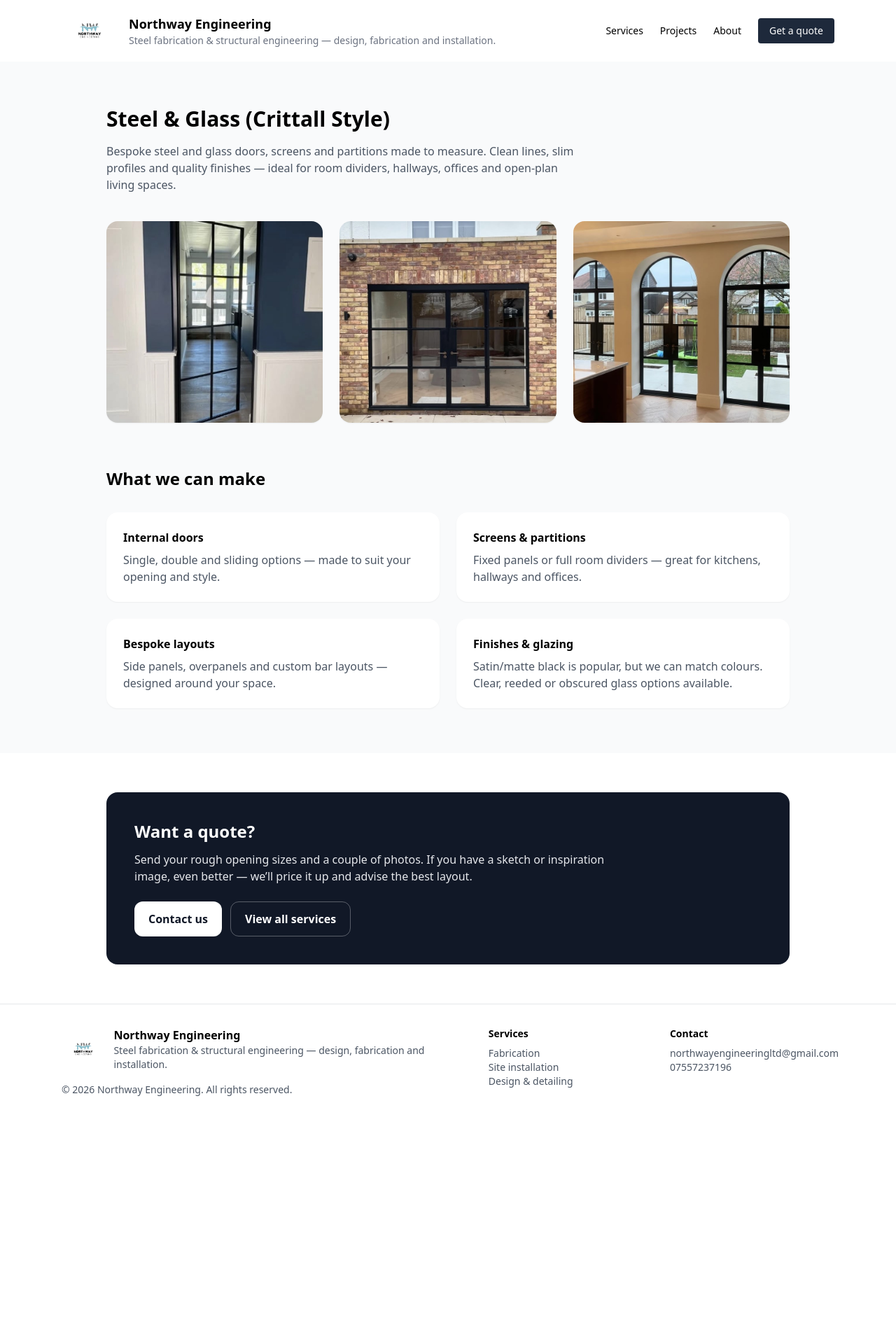
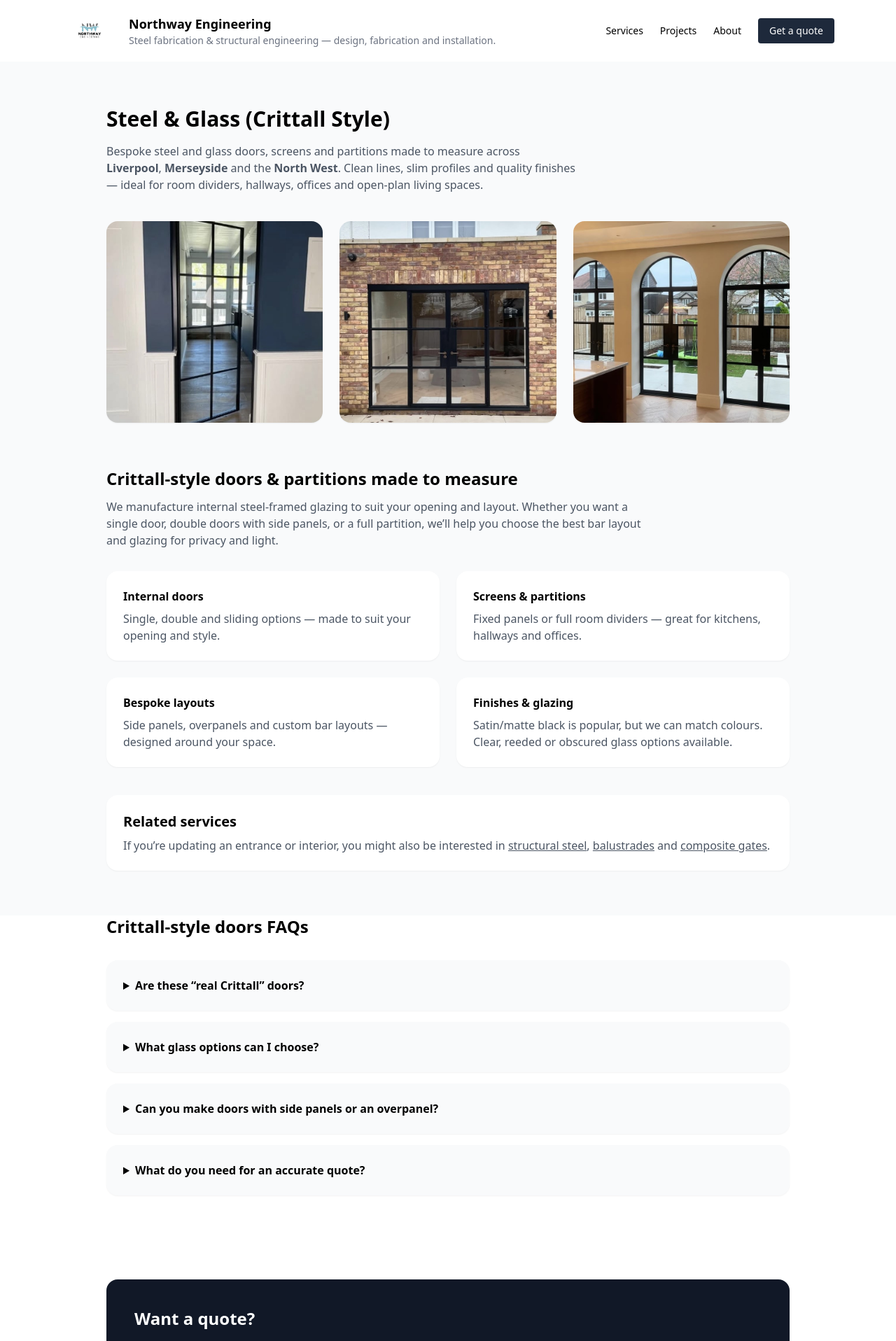
Before and after one commit to giuseppe101-arch/northway-engineering-site2, a Next.js app: page /products/crittall-doors in a window 1280 px wide. Shown: the top 1916 px of the page at 70% size. Before the commit the page ends 1599 px from the top, so only its background shows below. Built offline with nearby package versions, Linux system fonts and the light colour scheme.

Commit message:
Update crittall-doors.jsx

```diff
--- a/pages/products/crittall-doors.jsx
+++ b/pages/products/crittall-doors.jsx
@@ -1,5 +1,6 @@
 import Head from "next/head";
 import Image from "next/image";
+import Link from "next/link";
 import Header from "../../components/Header";
 import Footer from "../../components/Footer";
 
@@ -7,10 +8,10 @@
   return (
     <>
       <Head>
-        <title>Steel &amp; Glass (Crittall Style) — Northway Engineering</title>
+        <title>Crittall-Style Steel &amp; Glass Doors Liverpool | Northway Engineering</title>
         <meta
           name="description"
-          content="Crittall-style steel and glass doors, screens and partitions made to measure — internal glazing, room dividers and bespoke finishes across Liverpool and the North West."
+          content="Crittall-style steel & glass doors in Liverpool & the North West — made-to-measure internal doors, screens and partitions with quality finishes and glazing options."
         />
       </Head>
 
@@ -21,9 +22,10 @@
         <section className="max-w-5xl mx-auto px-6 py-16">
           <h1 className="text-3xl font-bold">Steel &amp; Glass (Crittall Style)</h1>
           <p className="mt-4 text-gray-600 max-w-2xl">
-            Bespoke steel and glass doors, screens and partitions made to measure. Clean lines,
-            slim profiles and quality finishes — ideal for room dividers, hallways, offices and
-            open-plan living spaces.
+            Bespoke steel and glass doors, screens and partitions made to measure across{" "}
+            <strong>Liverpool</strong>, <strong>Merseyside</strong> and the{" "}
+            <strong>North West</strong>. Clean lines, slim profiles and quality finishes — ideal
+            for room dividers, hallways, offices and open-plan living spaces.
           </p>
 
           {/* IMAGE GRID */}
@@ -31,10 +33,10 @@
             <div className="relative w-full h-72 rounded-2xl overflow-hidden shadow-sm">
               <Image
                 src="/images/glassdoor1.jpg"
-                alt="Crittall-style steel and glass doors"
+                alt="Crittall-style steel and glass doors installed in Liverpool"
                 fill
                 sizes="(max-width: 768px) 100vw, 33vw"
-                className="object-cover"
+                className="object-cover object-center"
                 priority
               />
             </div>
@@ -42,20 +44,20 @@
             <div className="relative w-full h-72 rounded-2xl overflow-hidden shadow-sm">
               <Image
                 src="/images/glassdoor3.jpg"
-                alt="Steel and glass partition screen"
+                alt="Steel and glass partition screen and room divider"
                 fill
                 sizes="(max-width: 768px) 100vw, 33vw"
-                className="object-cover"
+                className="object-cover object-center"
               />
             </div>
 
             <div className="relative w-full h-72 rounded-2xl overflow-hidden shadow-sm">
               <Image
                 src="/images/glassdoor4.jpg"
-                alt="Bespoke steel framed glass door"
+                alt="Bespoke steel framed glass door with slimline bars"
                 fill
                 sizes="(max-width: 768px) 100vw, 33vw"
-                className="object-cover"
+                className="object-cover object-center"
               />
             </div>
           </div>
@@ -63,7 +65,12 @@
 
         {/* WHAT WE DO */}
         <section className="max-w-5xl mx-auto px-6 pb-16">
-          <h2 className="text-2xl font-bold">What we can make</h2>
+          <h2 className="text-2xl font-bold">Crittall-style doors &amp; partitions made to measure</h2>
+          <p className="mt-3 text-gray-600 max-w-3xl">
+            We manufacture internal steel-framed glazing to suit your opening and layout. Whether
+            you want a single door, double doors with side panels, or a full partition, we’ll help
+            you choose the best bar layout and glazing for privacy and light.
+          </p>
 
           <div className="mt-8 grid gap-6 md:grid-cols-2">
             <div className="bg-white rounded-2xl p-6 shadow-sm">
@@ -90,9 +97,80 @@
             <div className="bg-white rounded-2xl p-6 shadow-sm">
               <h3 className="font-semibold">Finishes &amp; glazing</h3>
               <p className="mt-2 text-gray-600">
-                Satin/matte black is popular, but we can match colours. Clear, reeded or
-                obscured glass options available.
+                Satin/matte black is popular, but we can match colours. Clear, reeded or obscured
+                glass options available.
               </p>
+            </div>
+          </div>
+
+          {/* INTERNAL LINKS */}
+          <div className="mt-10 bg-white rounded-2xl p-6 shadow-sm">
+            <h2 className="text-xl font-bold">Related services</h2>
+            <p className="mt-2 text-gray-600">
+              If you’re updating an entrance or interior, you might also be interested in{" "}
+              <Link href="/products/structural-steel" className="underline">
+                structural steel
+              </Link>
+              ,{" "}
+              <Link href="/products/balustrade" className="underline">
+                balustrades
+              </Link>{" "}
+              and{" "}
+              <Link href="/products/composite-gates" className="underline">
+                composite gates
+              </Link>
+              .
+            </p>
+          </div>
+        </section>
+
+        {/* FAQ */}
+        <section className="bg-white">
+          <div className="max-w-5xl mx-auto px-6 pb-16">
+            <h2 className="text-2xl font-bold">Crittall-style doors FAQs</h2>
+
+            <div className="mt-8 space-y-4">
+              <details className="bg-gray-50 rounded-2xl p-6 shadow-sm">
+                <summary className="font-semibold cursor-pointer">
+                  Are these “real Crittall” doors?
+                </summary>
+                <p className="mt-3 text-gray-600">
+                  We manufacture Crittall-style steel and glass doors and partitions — slimline,
+                  steel-framed glazing made to measure with the classic industrial look. If you have
+                  a reference photo, we can match the style and bar layout.
+                </p>
+              </details>
+
+              <details className="bg-gray-50 rounded-2xl p-6 shadow-sm">
+                <summary className="font-semibold cursor-pointer">
+                  What glass options can I choose?
+                </summary>
+                <p className="mt-3 text-gray-600">
+                  Clear glass is common for light, while reeded or obscured glass works well for
+                  privacy. We’ll advise the best option depending on where it’s being fitted.
+                </p>
+              </details>
+
+              <details className="bg-gray-50 rounded-2xl p-6 shadow-sm">
+                <summary className="font-semibold cursor-pointer">
+                  Can you make doors with side panels or an overpanel?
+                </summary>
+                <p className="mt-3 text-gray-600">
+                  Yes — we regularly build sets with side panels, overpanels and full room dividers
+                  to suit larger openings and open-plan spaces.
+                </p>
+              </details>
+
+              <details className="bg-gray-50 rounded-2xl p-6 shadow-sm">
+                <summary className="font-semibold cursor-pointer">
+                  What do you need for an accurate quote?
+                </summary>
+                <p className="mt-3 text-gray-600">
+                  Rough opening width/height, a couple of photos, and any ideas you have for layout
+                  (single/double doors, side panels, bar pattern). A sketch or inspiration image
+                  helps us price it accurately.
+                </p>
+              </details>
             </div>
           </div>
         </section>
```
